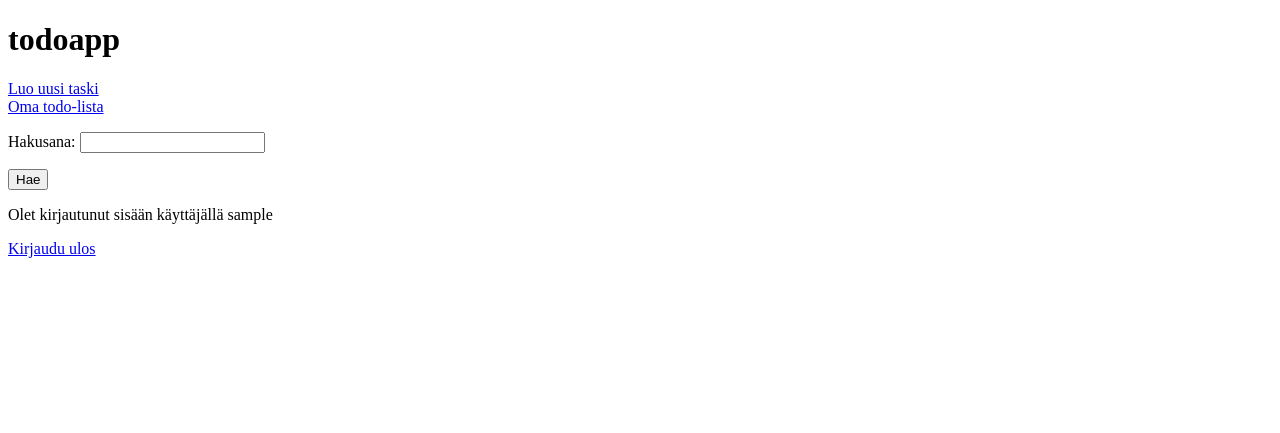
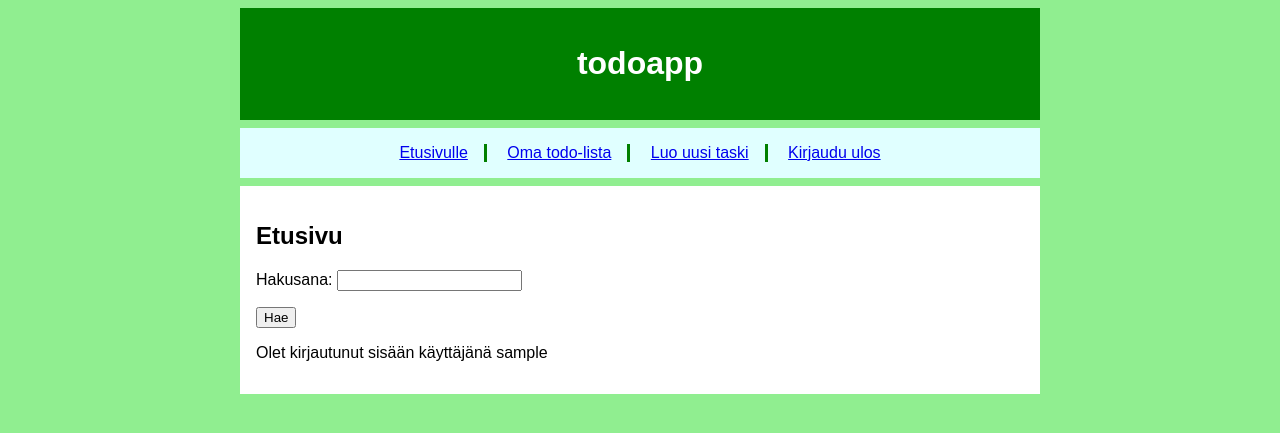
Before and after one commit to ogvirtan/todoapp, a Flask app: page / in a window 1280 px wide. Shown: the top 433 px of the page. Run offline with Flask 3, Linux system fonts and the light colour scheme; the visitor is signed in with stand-in values (Sample User, id 1).

Commit message:
Added styling

```diff
--- /dev/null
+++ b/static/main.css
@@ -0,0 +1,55 @@
+body {
+  margin: auto;
+  max-width: 50em;
+  font-family: sans-serif;
+  background-color: lightgreen;
+}
+
+.header {
+  background-color: green;
+  color: white;
+  padding: 1em;
+  margin: 0.5em 0;
+  text-align: center;
+}
+
+.nav {
+  background-color: lightcyan;
+  padding: 1em;
+  margin: 0.5em 0;
+  text-align: center;
+  }
+
+nav ul {
+  padding: 0;
+  margin: 0;
+}
+
+nav li {
+  display: inline-block;
+  padding: 0 1em;
+  margin: 0;
+}
+
+nav li:not(:last-of-type) {
+  border-right: 3px solid green;
+}
+
+
+.content {
+  background-color: white;
+  padding: 1em;
+  margin: 0.5em 0;
+}
+
+.comments {
+  background-color: lightgray;
+  padding: 1em;
+  margin: 0.5em 0;
+}
+.flash{
+  background-color: green;
+  color: white;
+  padding: 1em;
+  margin: 0.5em 0;
+}
--- a/templates/index.html
+++ b/templates/index.html
@@ -1,17 +1,12 @@
-<!DOCTYPE html>
-<html>
+{% extends "layout.html" %}
 
-<head>
-  <title>Etusivu</title>
-</head>
+{% block title %}Etusivu{% endblock %}
+
+{% block content %}
+<h2>Etusivu</h2>
 
 <body>
-  <h1>todoapp</h1>
-  {% if session.username %}
-  <a href="/createtask">Luo uusi taski</a>
-  <br/>
-  <a href="/todolist">Oma todo-lista</a>
-   <form action="/search" method="get">
+  <form action="/search" method="get">
     <p>
       Hakusana:
       {% if query %}
@@ -22,13 +17,5 @@
     </p>
     <input type="submit" value="Hae" />
   </form>
-  <p>Olet kirjautunut sisään käyttäjällä {{session.username}}  </p>
-  <a href="/logout">Kirjaudu ulos</a>
-  {% else %}
-  <a href="/loginform"> Kirjaudu sisään</a>
-  <br/>
-  <a href="/register">Luo tunnus</a>
-  {% endif %}
 </body>
-
-</html>
+{% endblock %}
--- /dev/null
+++ b/templates/layout.html
@@ -0,0 +1,45 @@
+<!DOCTYPE html>
+<html>
+
+<head>
+    <title>{% block title %}{% endblock %}</title>
+    <link rel="stylesheet" href="/static/main.css">
+</head>
+
+<body>
+    <div class="header">
+        <h1>todoapp</h1>
+    </div>
+    <div class="nav">
+        {% if session.username %}
+        <nav>
+            <ul>
+                <li><a href="/">Etusivulle</a></li>
+                <li><a href="/todolist">Oma todo-lista</a></li>
+                <li><a href="/createtask">Luo uusi taski</a></li>
+                <li><a href="/logout">Kirjaudu ulos</a></li>
+            </ul>
+        </nav>
+        {% else %}
+        <nav>
+            <ul>
+                <li><a href="/loginform"> Kirjaudu sisään</a></li>
+                <li><a href="/register">Luo tunnus</a></li>
+            </ul>
+        </nav>
+    {% endif %}
+    </div>
+    {% for message in get_flashed_messages() %}
+    <p class="flash">
+      <b>{{ message }}</b>
+    </p>
+  {% endfor %}
+    <div class="content">
+        {% block content %}{% endblock %}
+        {% if session.username %}
+        <p>Olet kirjautunut sisään käyttäjänä {{session.username}}</p>
+        {% endif %}
+    </div>
+</body>
+
+</html>
```
Also changed, not shown: templates/comment.html (+8 -12 lines), templates/createtask.html (+7 -11 lines), templates/edit.html (+7 -4 lines), templates/loginform.html (+7 -18 lines), templates/register.html (+7 -19 lines), templates/search.html (+6 -1 lines), templates/task.html (+8 -18 lines), templates/todolist.html (+8 -11 lines), 1 other file.
